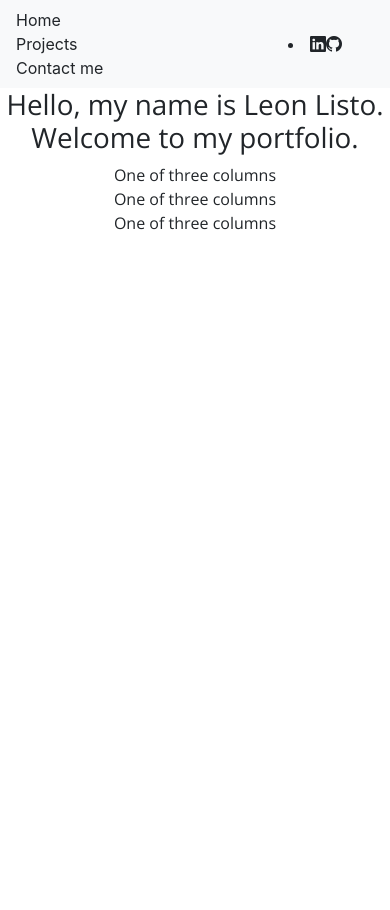
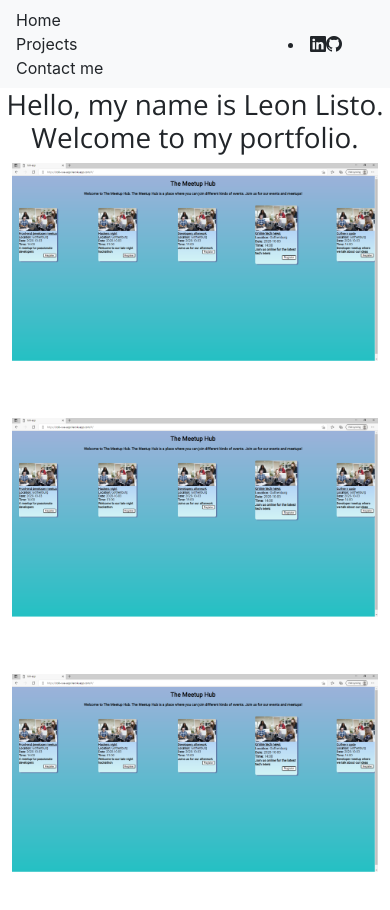
Before and after one commit to TheNeonLeon/react-portfolio, a React (Create React App) app: page / in a window 390 px wide. Shown: the top 910 px of the page. Before the commit the page ends 844 px from the top, so only its background shows below. Built offline with nearby package versions, Linux system fonts and the light colour scheme.

Commit message:
upd images
update responsiveness for images

```diff
--- a/src/App.css
+++ b/src/App.css
@@ -72,4 +72,7 @@
   text-align: center;
   font-family: 'Open Sans', sans-serif;
 }
+.img-fluid{
+  max-width: 100%;
+}
 /*# sourceMappingURL=App.css.map */
--- a/src/App.js
+++ b/src/App.js
@@ -1,4 +1,5 @@
 import './App.scss';
+import tdd from './img/tdd-app.png';
 
 import {
   BrowserRouter as Router,
@@ -55,14 +56,14 @@
     <h1>Hello, my name is Leon Listo. Welcome to my portfolio.</h1>
     <div class="container-fluid">
     <div class="row">
-    <div class="col-sm">
-      One of three columns
+    <div class="col-md">
+      <img class="img-fluid" src={tdd} alt="project"></img>
     </div>
-    <div class="col-sm">
-      One of three columns
+    <div class="col-md">
+    <img class="img-fluid" src={tdd} alt="project"></img>
     </div>
-    <div class="col-sm">
-      One of three columns
+    <div class="col-md">
+    <img class="img-fluid" src={tdd} alt="project"></img>
     </div>
    </div>
   </div>
```
Also changed, not shown: src/img/tdd-app.png (added).
